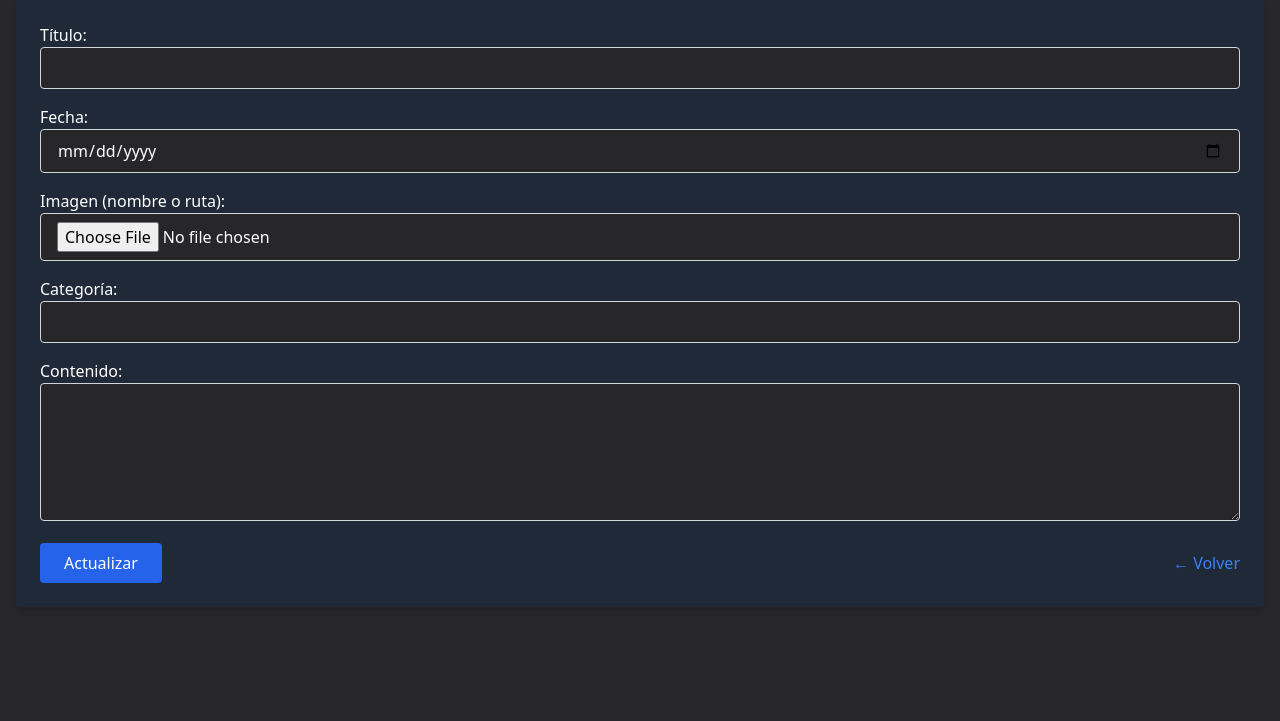
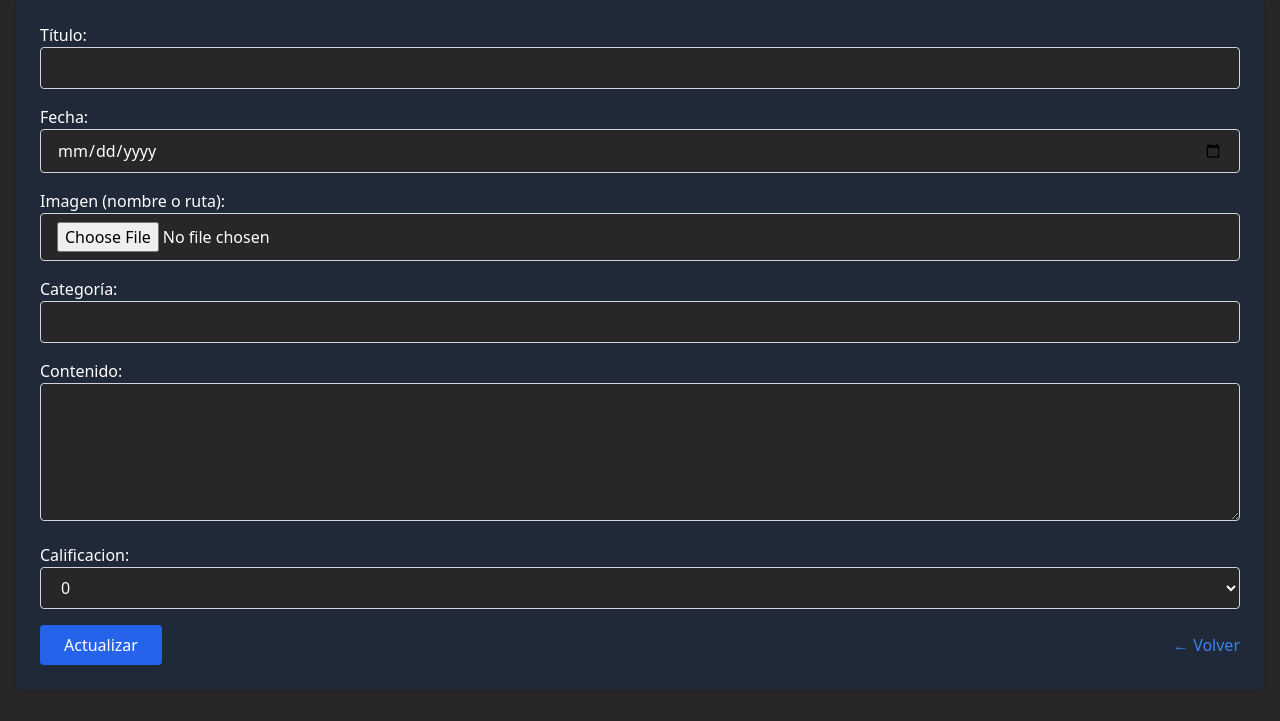
Before and after one commit to IAGrajeda/blog002, a CodeIgniter 4 app: the page made by app/Views/admin/edit.php in a window 1280 px wide. Shown: the part 93-814 px from the top of the page. Before the commit the page ends 700 px from the top, so only its background shows below. Run offline with PHP 8.4 and a stand-in for CodeIgniter, Linux system fonts and the light colour scheme; the template is opened without the code that fills it, so the values that code supplies are empty; some libraries are stand-ins or nearby versions.

Commit message:
Agregada calificacion en los posts
El admin puede agregar una calificación del 1 al 5 en los posts, si el post no tiene calificación, no se mostrara.

```diff
--- a/app/Controllers/Admin.php
+++ b/app/Controllers/Admin.php
@@ -44,7 +44,8 @@ class Admin extends BaseController
             'fecha'     => $this->request->getPost('fecha'),
             'categoria' => $this->request->getPost('categoria'),
             'contenido' => $this->request->getPost('contenido'),
-            'imagen'    => $nombreImagen
+            'imagen'    => $nombreImagen,
+            'calificacion' => $this->request->getPost('calificacion', FILTER_VALIDATE_INT) ?: 0
         ]);
 
         return redirect()->to('/admin');
@@ -87,7 +88,8 @@ class Admin extends BaseController
             'fecha'     => $this->request->getPost('fecha'),
             'categoria' => $this->request->getPost('categoria'),
             'contenido' => $this->request->getPost('contenido'),
-            'imagen'    => $nombreImagen
+            'imagen'    => $nombreImagen,
+            'calificacion' => $this->request->getPost('calificacion', FILTER_VALIDATE_INT) ?: 0
         ]);
 
         return redirect()->to('/admin');
--- a/app/Models/PostModel.php
+++ b/app/Models/PostModel.php
@@ -7,5 +7,5 @@ class PostModel extends Model
 {
     protected $table = 'posts';
     protected $primaryKey = 'id';
-    protected $allowedFields = ['titulo', 'fecha', 'imagen', 'categoria', 'contenido'];
+    protected $allowedFields = ['titulo', 'fecha', 'imagen', 'categoria', 'contenido', 'calificacion' ];
 }
--- a/app/Views/admin/edit.php
+++ b/app/Views/admin/edit.php
@@ -46,6 +46,19 @@
                     class="w-full bg-zinc-800 border border-gray-300 px-4 py-2 rounded"><?= esc($post['contenido']) ?></textarea>
             </div>
 
+              <div>
+                <label class="block font-medium">Calificacion:</label>
+                <select name="Calificacion"
+                    class="w-full bg-zinc-800 border border-gray-300 px-4 py-2 rounded">
+                    <option value="0" <?= $post['Calificacion'] == 0 ? 'selected' : '' ?>>0</option>
+                    <option value="1" <?= $post['Calificacion'] == 1 ? 'selected' : '' ?>>1</option>
+                    <option value="2" <?= $post['Calificacion'] == 2 ? 'selected' : '' ?>>2</option>
+                    <option value="3" <?= $post['Calificacion'] == 3 ? 'selected' : '' ?>>3</option>
+                    <option value="4" <?= $post['Calificacion'] == 4 ? 'selected' : '' ?>>4</option>
+                    <option value="5" <?= $post['Calificacion'] == 5 ? 'selected' : '' ?>>5</option>
+                </select>
+            </div>
+
             <div class="flex justify-between items-center">
                 <button type="submit"
                     class="bg-blue-600 text-white px-6 py-2 rounded hover:bg-blue-700">Actualizar</button>
--- a/app/Views/admin/indexx.php
+++ b/app/Views/admin/indexx.php
@@ -22,7 +22,9 @@
                             <th class="px-4 py-2 text-left">Título</th>
                             <th class="px-4 py-2 text-left">Fecha</th>
                             <th class="px-4 py-2 text-left">Categoría</th>
+                            <th class="px-4 py-2 text-center">Calificacion</th>
                             <th class="px-4 py-2 text-center">Acciones</th>
+
                         </tr>
                     </thead>
                     <tbody>
@@ -31,6 +33,7 @@
                                 <td class="px-4 py-2"><?= esc($post['titulo']) ?></td>
                                 <td class="px-4 py-2"><?= esc($post['fecha']) ?></td>
                                 <td class="px-4 py-2"><?= esc($post['categoria']) ?></td>
+                                <td class="px-4 py-2"><?= esc($post['Calificacion']) ?></td>
                                 <td class="px-4 py-2 text-center flex flex-col gap-2 md:flex-row items-center">
                                     <a href="<?= site_url('admin/edit/' . $post['id']) ?>"
                                         class="text-black bg-yellow-500 hover:bg-yellow-800 rounded-xl p-1 w-full md:w-1/3">Editar</a>
--- a/app/Views/blog/index.php
+++ b/app/Views/blog/index.php
@@ -33,6 +33,11 @@
                         echo mb_strlen($content) > 100 ? esc(mb_substr($content, 0, 100)) . '...' : esc($content);
                         ?>
                     </p>
+                    <?php if (!empty($post['Calificacion'])): ?>
+                        <p class="text-sm text-gray-500 mb-4">Calificación: <?= esc($post['Calificacion']) ?></p>
+                    <?php endif; ?>
+
+
                     <a href="#" class="text-blue-600 hover:underline">Leer más</a>
                 </div>
             <?php endforeach; ?>
```
Also changed, not shown: app/Views/admin/create.php (+12 -0 lines).
